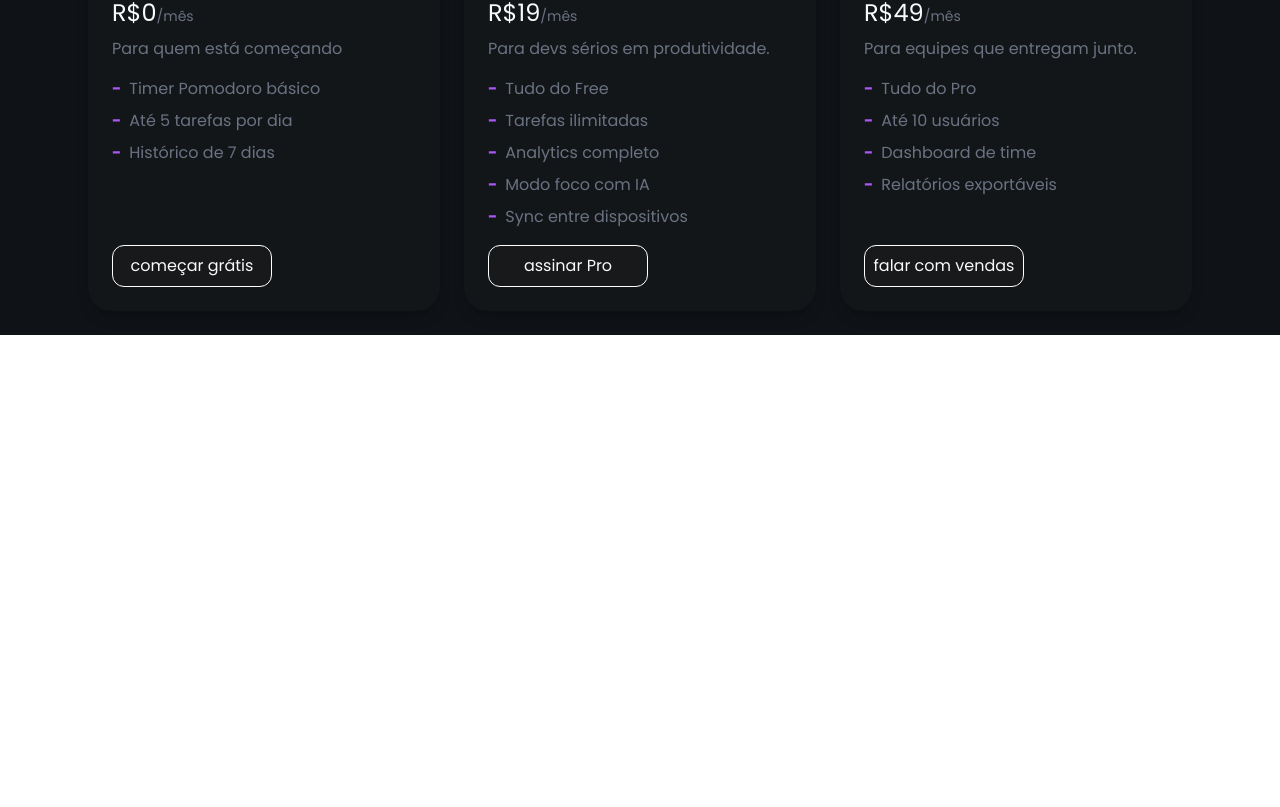
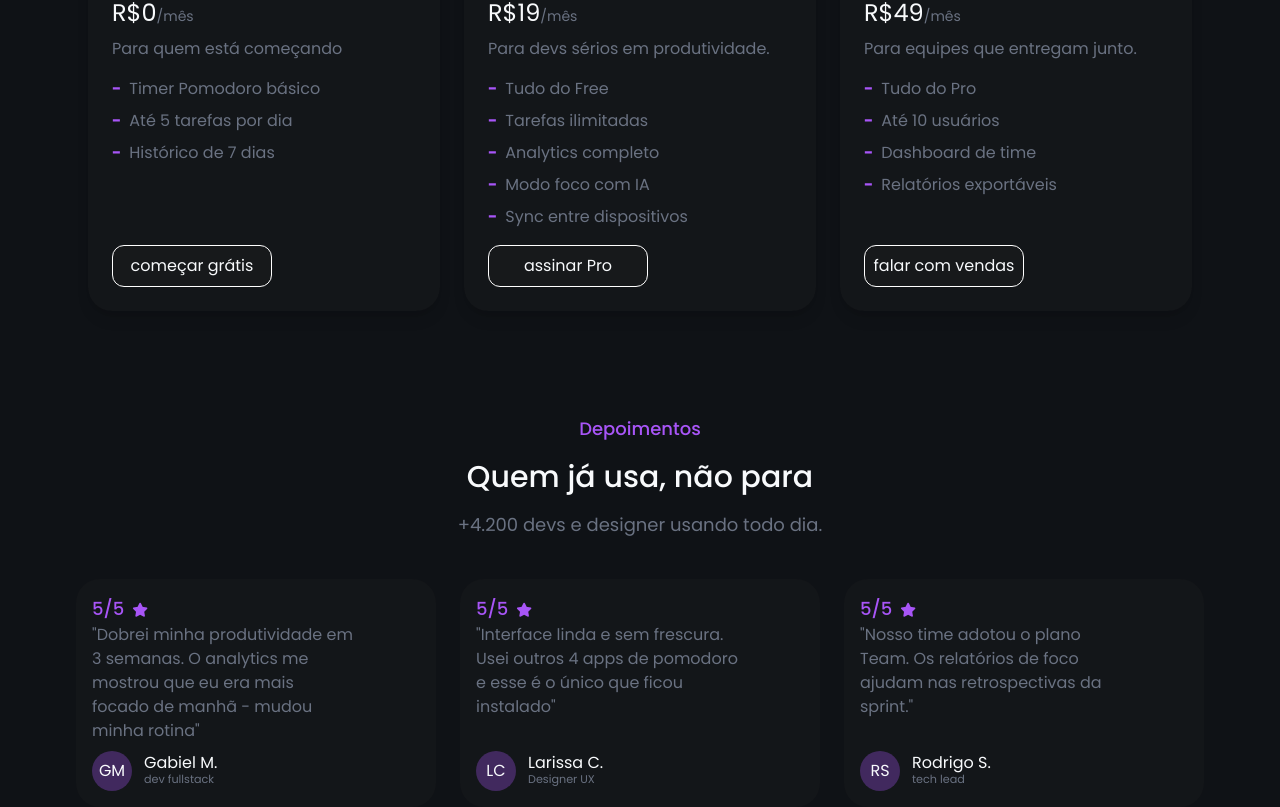
Before and after one commit to SBrunoli/FocusFlow-App, a React (Vite) app: page / in a window 1280 px wide. Shown: the part 2331-3138 px from the top of the page. Before the commit the page ends 2666 px from the top, so only its background shows below. Built offline with nearby package versions, Linux system fonts and the light colour scheme; some icons are missing.

Commit message:
Feat: Adiciona seção de Depoimentos

```diff
--- a/src/App.tsx
+++ b/src/App.tsx
@@ -4,8 +4,9 @@ import "./index.css";
 import Hero from "./components/hero";
 import Navbar from "./components/Navbar";
 import Features from "./components/Features";
-import Funcionalidades from "./Funcionalidades";
-import Precos from "./Precos";
+import Funcionalidades from "./components/Funcionalidades";
+import Precos from "./components/Precos";
+import Depoimentos from "./components/Depoimentos";
 
 function App() {
   return (
@@ -15,6 +16,7 @@ function App() {
       <Features />
       <Funcionalidades />
       <Precos />
+      <Depoimentos />
     </div>
   );
 }
--- /dev/null
+++ b/src/components/Depoimentos.tsx
@@ -0,0 +1,68 @@
+import CardDepoimentos from "./ui/CardDepoimentos";
+
+const avaliacoes = [
+  {
+    rate: "5/5",
+    estrelas: "fa-solid fa-star ml-2",
+    descricao:
+      '"Dobrei minha produtividade em 3 semanas. O analytics me mostrou que eu era mais focado de manhã - mudou minha rotina"',
+    nome: "Gabiel M.",
+    icone: "Gabiel M."
+      .split(" ")
+      .map((palavra: string) => palavra.charAt(0))
+      .join(""),
+    funcao: "dev fullstack",
+  },
+
+  {
+    rate: "5/5",
+    estrelas: "fa-solid fa-star",
+    descricao:
+      '"Interface linda e sem frescura. Usei outros 4 apps de pomodoro e esse é o único que ficou instalado"',
+    nome: "Larissa C.",
+    icone: "Larissa C."
+      .split(" ")
+      .map((palavra: string) => palavra.charAt(0))
+      .join(""),
+    funcao: "Designer UX",
+  },
+
+  {
+    rate: "5/5",
+    estrelas: "fa-solid fa-star",
+    descricao:
+      '"Nosso time adotou o plano Team. Os relatórios de foco ajudam nas retrospectivas da sprint."',
+    nome: "Rodrigo S.",
+    icone: "Rodrigo S."
+      .split(" ")
+      .map((palavra: string) => palavra.charAt(0))
+      .join(""),
+    funcao: "tech lead",
+  },
+];
+
+function Depoimentos() {
+  return (
+    <section className="w-full flex flex-col items-center mt-20 px-4 md:px-0">
+      <div className="w-full max-w-6xl flex flex-col justify-center items-center text-center">
+        <p className="text-(--primary-color) font-medium text-lg">
+          Depoimentos
+        </p>
+        <h2 className="text-(--text-color) text-3xl font-medium mt-4">
+          Quem já usa, não para
+        </h2>
+        <p className="text-(--p-color) mt-4 text-lg">
+          +4.200 devs e designer usando todo dia.
+        </p>
+      </div>
+
+      <div className="w-full flex flex-row flex-wrap justify-center gap-6 mt-10">
+        {avaliacoes.map((item) => (
+          <CardDepoimentos key={item.nome} item={item} />
+        ))}
+      </div>
+    </section>
+  );
+}
+
+export default Depoimentos;
--- a/src/Funcionalidades.tsx
+++ b/src/components/Funcionalidades.tsx
@@ -1,4 +1,4 @@
-import CardFuncionalidades from "./components/ui/CardFuncionalidades";
+import CardFuncionalidades from "./ui/CardFuncionalidades";
 
 // Refatoraçãosaaaa
 const funcionalidades = [
--- a/src/Precos.tsx
+++ b/src/components/Precos.tsx
@@ -1,4 +1,4 @@
-import CardPrecos from "./components/ui/CardPrecos";
+import CardPrecos from "./ui/CardPrecos";
 
 const planosPreco = [
   {
--- a/src/components/features/Ia.tsx
+++ b/src/components/features/Ia.tsx
@@ -1,3 +1,27 @@
+const sugestoes = [
+  {
+    icon: "fa-solid fa-chart-simple",
+    title: "Analisar meu dia",
+    description: "Veja um resumo dos seus pomodoros e tarefas de hoje",
+  },
+  {
+    icon: "fa-solid fa-list-check",
+    title: "Priorizar tarefas",
+    description: "A IA organiza sua lista pelo impacto e tempo disponível",
+  },
+  {
+    icon: "fa-solid fa-clock",
+    title: "Sugerir horários",
+    description:
+      "Descubra quando você é mais produtivo para focar nas tarefas mais importantes",
+  },
+  {
+    icon: "fa-solid fa-fire",
+    title: "Modo deep focus",
+    description: "Monte um bloco de 2h sem distrações com plano guiado",
+  },
+];
+
 function Ia() {
   return (
     <div className="w-full h-full">
@@ -21,58 +45,18 @@ function Ia() {
 
       {/* Sugestões */}
       <div className="grid grid-cols-1 md:grid-cols-2 lg:grid-cols-2 gap-4 mt-4">
-        {/* conteiner de sugestoes */}
-        <div className="w-full flex flex-col justify-center items-center mt-4 bg-(--main-color) rounded-xl p-4 gap-2 text-center cursor-pointer border border-transparent hover:border-(--primary-color) duration-300">
-          {/* icone sugestao */}
-          <span className="text-(--text-color) text-lg font-medium ">
-            <i className="fa-solid fa-chart-simple"></i>
-          </span>
-          {/* Titulo Sugestao */}
-          <h2 className="text-(--text-color) text-md">Analisar meu dia</h2>
-          <p className="text-(--p-color)  text-sm w-60">
-            Veja um resumo dos seus pomodoros e tarefas de hoje
-          </p>
-        </div>
-
-        {/* conteiner de sugestoes */}
-        <div className="w-full flex flex-col justify-center items-center mt-4 bg-(--main-color) rounded-xl p-4 gap-2 text-center cursor-pointer border border-transparent hover:border-(--primary-color) duration-300">
-          {/* icone sugestao */}
-          <span className="text-(--text-color) text-lg font-medium ">
-            <i className="fa-solid fa-list-check"></i>
-          </span>
-          {/* Titulo Sugestao */}
-          <h2 className="text-(--text-color) text-md">Priorizar tarefas</h2>
-          <p className="text-(--p-color)  text-sm w-60">
-            A IA organiza sua lista pelo impacto e tempo disponível
-          </p>
-        </div>
-
-        {/* conteiner de sugestoes */}
-        <div className="w-full flex flex-col justify-center items-center mt-4 bg-(--main-color) rounded-xl p-4 gap-2 text-center cursor-pointer border border-transparent hover:border-(--primary-color) duration-300">
-          {/* icone sugestao */}
-          <span className="text-(--text-color) text-lg font-medium ">
-            <i className="fa-solid fa-clock"></i>
-          </span>
-          {/* Titulo Sugestao */}
-          <h2 className="text-(--text-color) text-md">Sugerir horários</h2>
-          <p className="text-(--p-color)  text-sm w-60">
-            Descubra quando você é mais produtivo para focar nas tarefas mais
-            importantes
-          </p>
-        </div>
-
-        {/* conteiner de sugestoes */}
-        <div className="w-full flex flex-col justify-center items-center mt-4 bg-(--main-color) rounded-xl p-4 gap-2 text-center cursor-pointer border border-transparent hover:border-(--primary-color) duration-300">
-          {/* icone sugestao */}
-          <span className="text-(--text-color) text-lg font-medium ">
-            <i className="fa-solid fa-fire"></i>
-          </span>
-          {/* Titulo Sugestao */}
-          <h2 className="text-(--text-color) text-md">Modo deep focus</h2>
-          <p className="text-(--p-color)  text-sm w-60">
-            Monte um bloco de 2h sem distrações com plano guiado
-          </p>
-        </div>
+        {sugestoes.map((item) => (
+          <div
+            key={item.title}
+            className="w-full flex flex-col justify-center items-center mt-4 bg-(--main-color) rounded-xl p-4 gap-2 text-center cursor-pointer border border-transparent hover:border-(--primary-color) duration-300"
+          >
+            <span className="text-(--text-color) text-lg font-medium">
+              <i className={item.icon}></i>
+            </span>
+            <h2 className="text-(--text-color) text-md">{item.title}</h2>
+            <p className="text-(--p-color) text-sm w-60">{item.description}</p>
+          </div>
+        ))}
       </div>
 
       {/* Bloco de pesquisa IA */}
--- /dev/null
+++ b/src/components/ui/CardDepoimentos.tsx
@@ -0,0 +1,45 @@
+type Avaliação = {
+  rate: string;
+  estrelas: string;
+  descricao: string;
+  nome: string;
+  icone: string;
+  funcao: string;
+};
+
+type CardDepoimentosProps = {
+  item: Avaliação;
+};
+
+function CardDepoimentos({ item }: CardDepoimentosProps) {
+  return (
+    <div className="lg:w-90 md:w-90 sm:w-full min-h-fit bg-(--main-color) p-4 rounded-3xl ">
+      {/* Estrelas de avaliação */}
+      <p>
+        <span className="text-(--primary-color) text-lg font-medium">
+          {item.rate}
+          <i
+            className={`${item.estrelas} text-(--primary-color) ml-2 text-sm`}
+          ></i>
+        </span>
+      </p>
+      {/* Descrição */}
+      <p className="w-[80%] lg:h-30 sm:h-fit text-(--p-color)">
+        {item.descricao}
+      </p>
+
+      <div className="flex flex-row items-center gap-3 lg:mt-2 md:mt-2 sm:mt-0">
+        <p className="w-10 h-10 flex items-center justify-center bg-(--primary-opacity) rounded-full text-(--text-color)">
+          {item.icone}
+        </p>
+
+        <ul className="leading-4">
+          <li className="text-(--text-color)">{item.nome}</li>
+          <li className="text-[.7rem] text-(--p-color)">{item.funcao}</li>
+        </ul>
+      </div>
+    </div>
+  );
+}
+
+export default CardDepoimentos;
```
